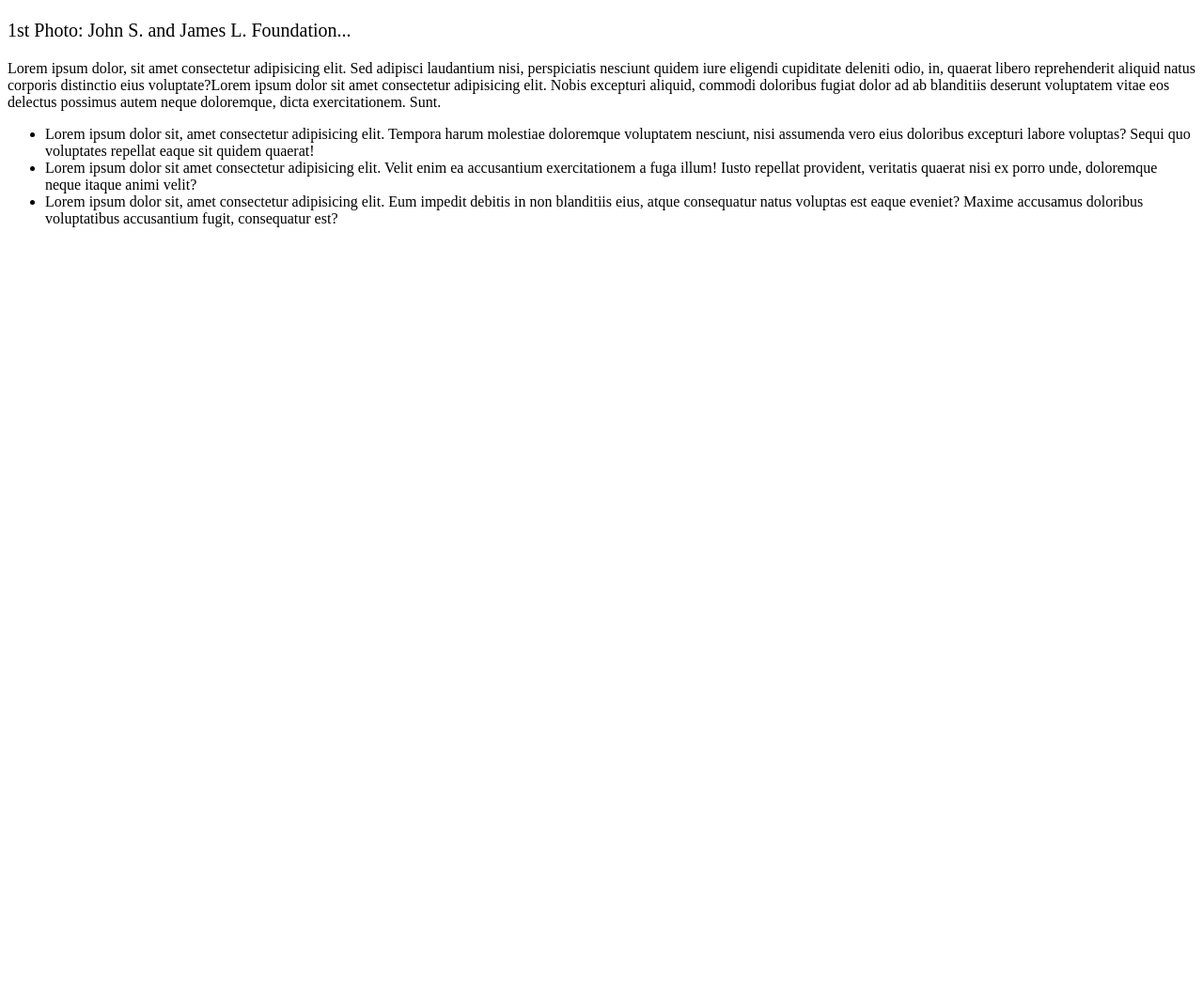
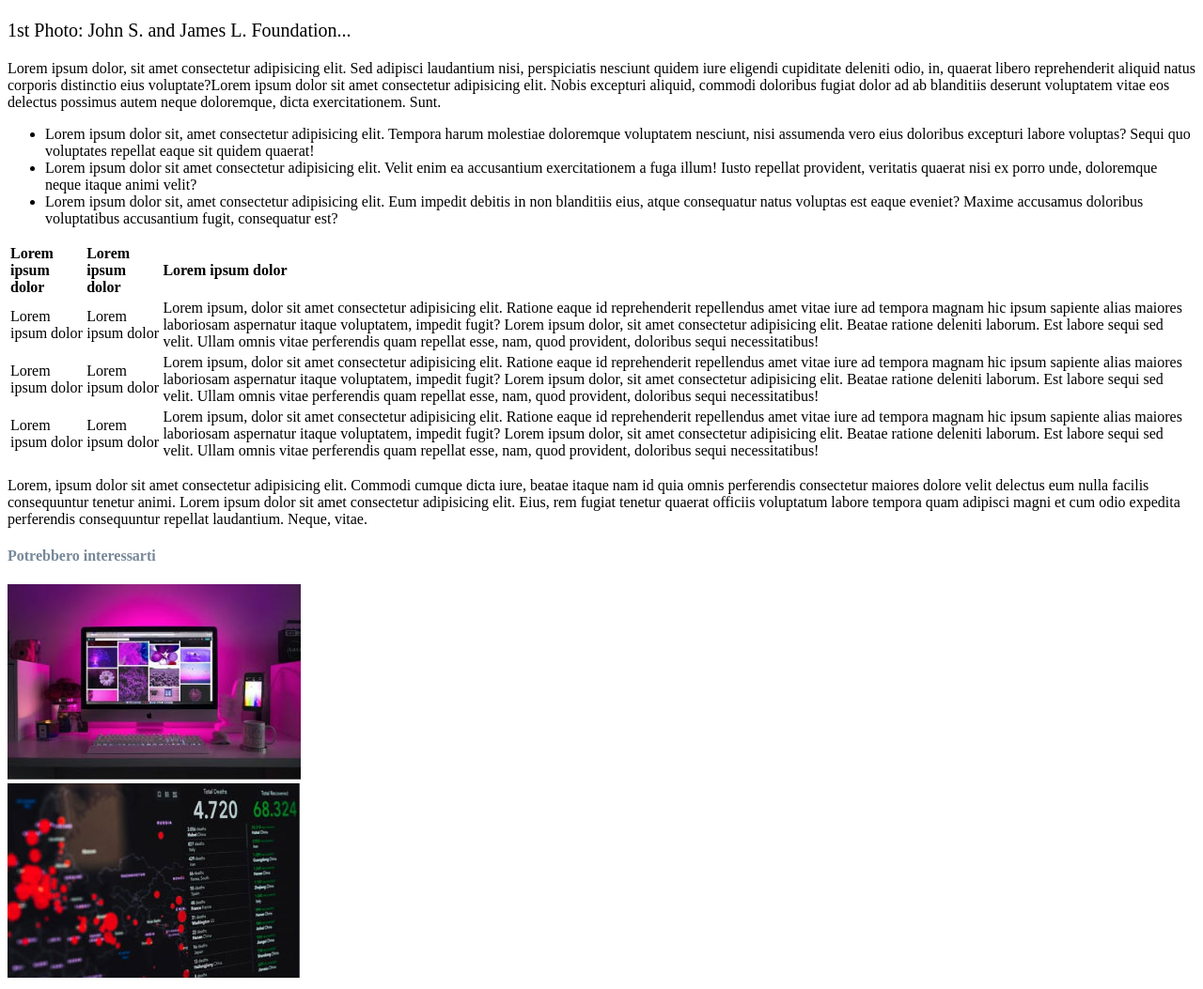
Before and after one commit to Algoritmo1/html-css-booleaner, a plain HTML site: page index.html in a window 1280 px wide. Shown: the part 853-1906 px from the top of the page at 94% size. Before the commit the page ends 1119 px from the top, so only its background shows below. Drawn offline with Linux system fonts and the light colour scheme.

Commit message:
problema table

```diff
--- a/css/style.css
+++ b/css/style.css
@@ -1,3 +1,7 @@
+/* body{
+    width: 1200px;
+} */
+
 .intestazione{
     width: 100%;
     /* background-image: url(pattern.png); */
@@ -18,3 +22,16 @@
 .didascalia_tim{
     font-size: 20px;
 }
+
+h4{
+    color: lightslategrey;
+    font-size: bold;
+}
+
+/* .yellow_line{
+    background-color: lime;
+} */
+
+td, th{
+	text-align: left;
+}
--- a/index.html
+++ b/index.html
@@ -47,13 +47,54 @@
 
         <section class="section_table">
             <table>
-                <thead></thead>
+                <thead>
+                    <tr>
+                        <th>Lorem ipsum dolor</th>
+                        <th>Lorem ipsum dolor</th>
+                        <th>Lorem ipsum dolor</th>
+                    </tr>
+                </thead>
+
+                <tbody>
+                    <tr>
+                        <td>Lorem ipsum dolor</td>
+                        <td>Lorem ipsum dolor</td>
+                        <td>Lorem ipsum, dolor sit amet consectetur adipisicing elit. Ratione eaque id reprehenderit repellendus amet vitae iure ad tempora magnam hic ipsum sapiente alias maiores laboriosam aspernatur itaque voluptatem, impedit fugit? Lorem ipsum dolor, sit amet consectetur adipisicing elit. Beatae ratione deleniti laborum. Est labore sequi sed velit. Ullam omnis vitae perferendis quam repellat esse, nam, quod provident, doloribus sequi necessitatibus!</td>
+                    </tr>
+                </tbody>
+
+                <tbody>
+                    <tr>
+                        <td>Lorem ipsum dolor</td>
+                        <td>Lorem ipsum dolor</td>
+                        <td>Lorem ipsum, dolor sit amet consectetur adipisicing elit. Ratione eaque id reprehenderit repellendus amet vitae iure ad tempora magnam hic ipsum sapiente alias maiores laboriosam aspernatur itaque voluptatem, impedit fugit? Lorem ipsum dolor, sit amet consectetur adipisicing elit. Beatae ratione deleniti laborum. Est labore sequi sed velit. Ullam omnis vitae perferendis quam repellat esse, nam, quod provident, doloribus sequi necessitatibus!</td>
+                    </tr>
+                </tbody>
+
+                <tbody>
+                    <tr>
+                        <td>Lorem ipsum dolor</td>
+                        <td>Lorem ipsum dolor</td>
+                        <td>Lorem ipsum, dolor sit amet consectetur adipisicing elit. Ratione eaque id reprehenderit repellendus amet vitae iure ad tempora magnam hic ipsum sapiente alias maiores laboriosam aspernatur itaque voluptatem, impedit fugit? Lorem ipsum dolor, sit amet consectetur adipisicing elit. Beatae ratione deleniti laborum. Est labore sequi sed velit. Ullam omnis vitae perferendis quam repellat esse, nam, quod provident, doloribus sequi necessitatibus!</td>
+                    </tr>
+                </tbody>
+
             </table>
+        </section>
+
+        <section class="last_section">
+            <p>Lorem, ipsum dolor sit amet consectetur adipisicing elit. Commodi cumque dicta iure, beatae itaque nam id quia omnis perferendis consectetur maiores dolore velit delectus eum nulla facilis consequuntur tenetur animi. Lorem ipsum dolor sit amet consectetur adipisicing elit. Eius, rem fugiat tenetur quaerat officiis voluptatum labore tempora quam adipisci magni et cum odio expedita perferendis consequuntur repellat laudantium. Neque, vitae.</p>
         </section>
     </main>
 
     <footer>
-
+        <h4>Potrebbero interessarti</h4>
+        <div>
+            <img src="./img/monitor.jpg" alt="prima_foto_footer">
+        </div>
+        <div>
+            <img src="./img/graph.jpg" alt="seconda_foto_footer">
+        </div>
     </footer>
 
 </body>
```
